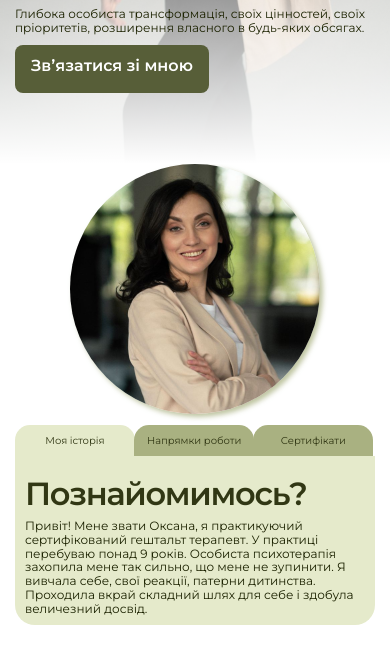
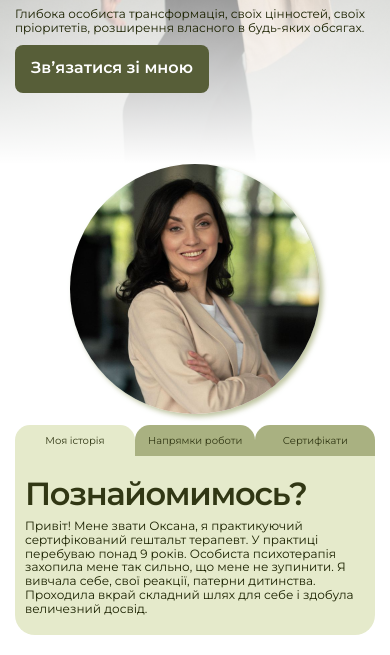
Before and after one commit to juntapowerrr/Psychology-landing, a plain HTML site: page index.html in a window 390 px wide. Shown: the part 512-1167 px from the top of the page. Drawn offline with nearby package versions, Linux system fonts and the light colour scheme.

Commit message:
someedit

```diff
--- a/styles/scss/index.scss
+++ b/styles/scss/index.scss
@@ -293,6 +293,7 @@
             font-weight: 600;
             font-size: $txt-xxs;
             margin: 0 8px 0 0;
+            border-top: 4px solid transparent;
             border-bottom: 4px solid transparent;
             &:hover{
                 background-color: $dark-green;
@@ -309,6 +310,7 @@
             border-radius: 8px;
             font-weight: 600;
             font-size: $txt-xxs;
+            border-top: 4px solid transparent;
             border-bottom: 4px solid transparent;
             &:hover{
                 background-color: $light-yellow;
@@ -385,9 +387,9 @@
             height: 100%;
             @media (max-width: 768px) {
                 border-radius: 50%;
-                -webkit-box-shadow: 2px 2px 10px 0px rgba(0,0,0,0.75);
-                -moz-box-shadow: 2px 2px 10px 0px rgba(0,0,0,0.75);
-                box-shadow: 3px 3px 5px 0px rgba($color: $light-green, $alpha: 0.75)
+                -webkit-box-shadow: 3px 3px 5px 0px rgba($color: $light-green, $alpha: 0.75);
+                -moz-box-shadow: 3px 3px 5px 0px rgba($color: $light-green, $alpha: 0.75);
+                box-shadow: 3px 3px 5px 0px rgba($color: $light-green, $alpha: 0.75);
             }
         }
         @media (max-width: 1070px) {
@@ -405,9 +407,8 @@
             li {
                 display: inline-block;
                 background: $light-green;
-                color: #fefefe;
                 border-radius: 20px 20px 0 0;
-                margin-right: -5px;
+                margin-right: -4px;
                 @media (max-width: 1070px) {
                     width: calc(100%/3);
                     text-align: center;
@@ -415,15 +416,14 @@
                 @media (max-width: 768px) {
                     border-radius: 15px 15px 0 0;
                 }
+                &:hover{
+                    background: $light-yellow;
+                }
             }
 
             li.active {
                 background: $light-yellow;
                 color: $dark-green;
-            }
-
-            li.active a {
-                color: inherit;
             }
 
             a {
@@ -433,9 +433,11 @@
                 font-size: $txt-xs;
                 color: $dark-green;
                 white-space: nowrap;
+                border-radius: 20px 20px 0 0;
                 @media (max-width: 768px) {
                     font-size: $txt-xxs;
                     padding: 10px;
+                    border-radius: 15px 15px 0 0;
                 }
                 @media (max-width: 550px) {
                     font-size: 14px;
@@ -459,21 +461,17 @@
         .tabs-content {
             padding: 45px;
             background: $light-yellow;
-            overflow: hidden;
             max-width: 700px;
             min-height: 485px;
             width: 100%;
             border-radius: 0 0 20px 20px;
             @media (max-width: 1070px) {
                 min-height: 100%;
-                padding: 20px;
+                padding: 20px 20px 30px 20px;
             }
             @media (max-width: 768px) {
-                padding: 10px;
+                padding: 10px 10px 20px 10px;
             }
-            // @media (max-width: 500px) {
-            //     padding: 10px 5px;
-            // }
             div:not(:first-child) {
                 display: none;
             }
```
Also changed, not shown: styles/css/index.css.
